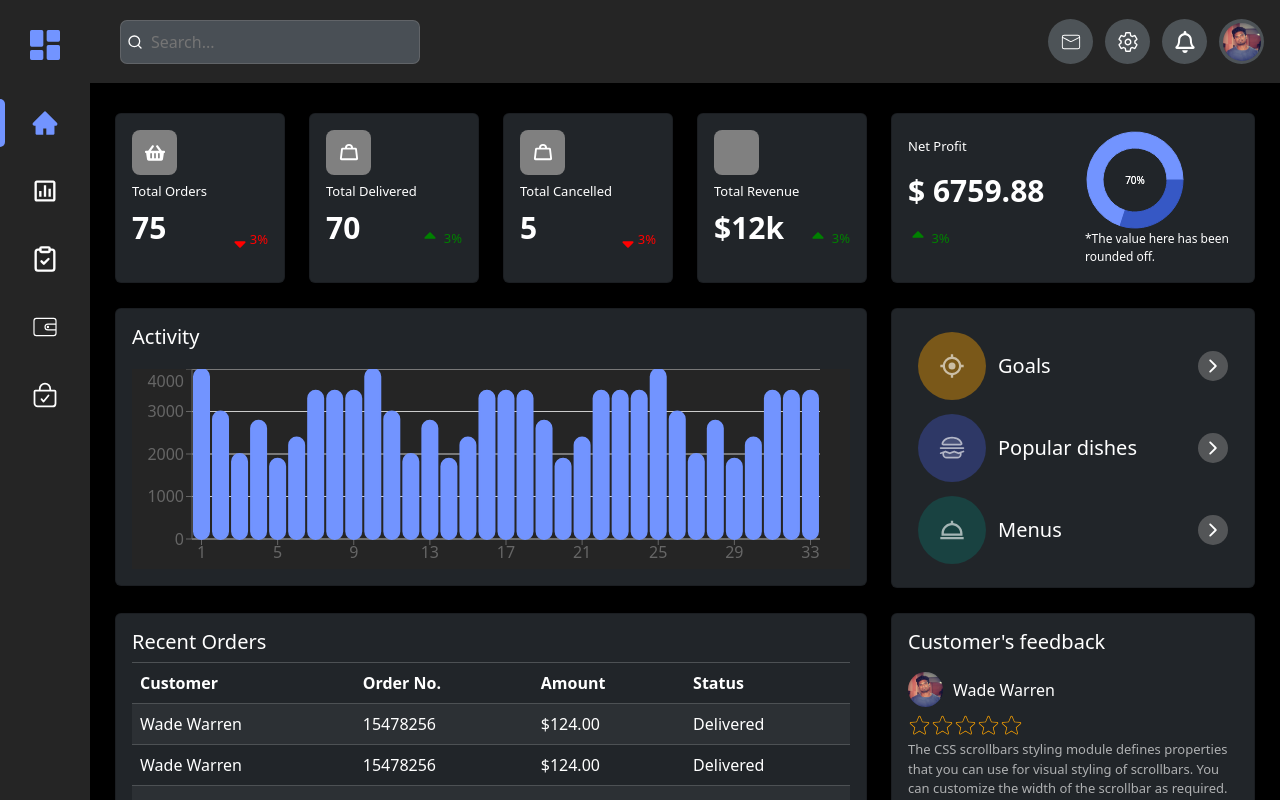
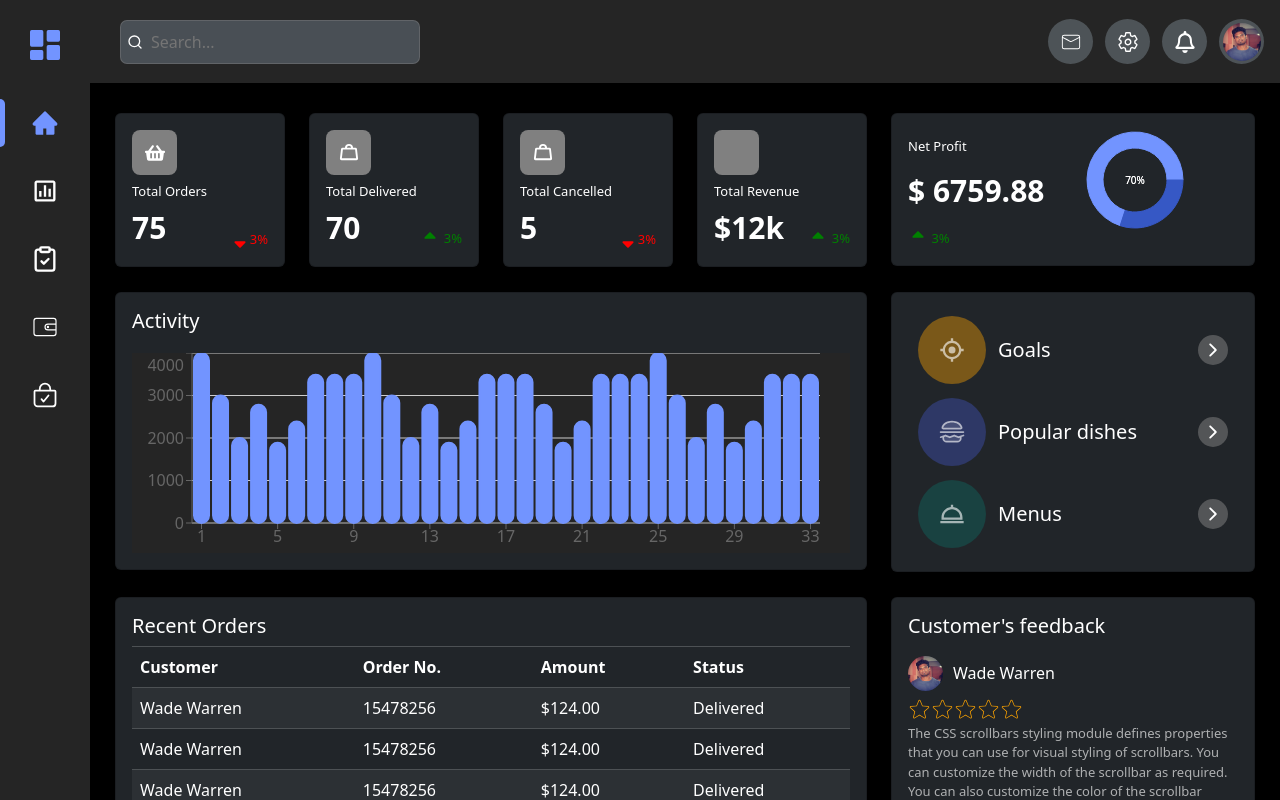
Before and after one commit to karthick587/dashBoard, a React (Create React App) app: page / in a window 1280 px wide. Built offline with nearby package versions, Linux system fonts and the light colour scheme.

Commit message:
Update NetProfit.js

```diff
--- a/src/components/dashboard/NetProfit.js
+++ b/src/components/dashboard/NetProfit.js
@@ -57,9 +57,6 @@ const NetProfit = () => {
                 </Pie>
               </PieChart>
             </ResponsiveContainer>
-            <p className='p-0 m-0'>
-              *The value here has been rounded off.
-            </p>
           </div>
         </div>
       </Card.Body>
```
